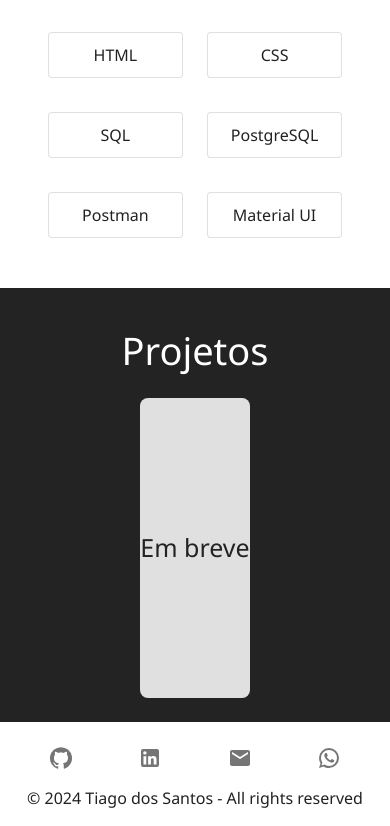
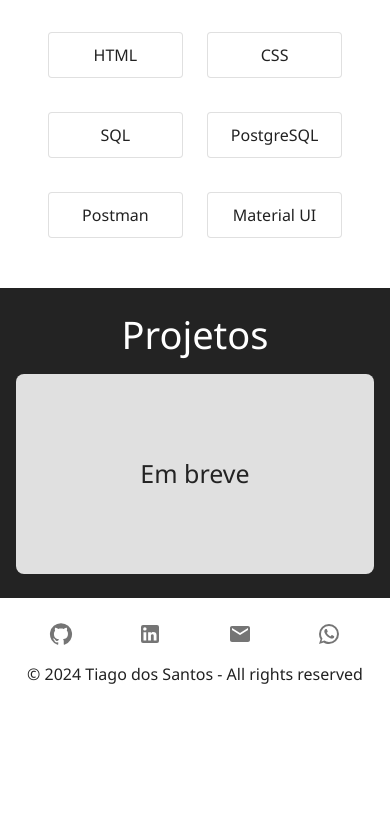
Before and after one commit to Claudioofc/MyPortfolio, a React (Vite) app: page / in a window 390 px wide. Shown: the part 1963-2789 px from the top of the page. After the commit the page ends 2665 px from the top, so only its background shows below. Built offline with nearby package versions, Linux system fonts and the light colour scheme.

Commit message:
ajustes no layout para smartphone

```diff
--- a/src/pages/Home/sections/ProjectsSection/ProjectsSection.tsx
+++ b/src/pages/Home/sections/ProjectsSection/ProjectsSection.tsx
@@ -11,18 +11,20 @@ const ProjectsSection: React.FC = () => {
     return (
         <StyledExperience>
             <Container maxWidth="lg">
-                <Box id="projects" pt={5} pb={3}>
-                    <Typography variant="h2" textAlign="center" color="primary.contrastText">Projetos</Typography>
+                <Box id="projects" pt={{ xs: 3, sm: 5 }} pb={{ xs: 2, sm: 3 }}>
+                    <Typography variant="h2" textAlign="center" color="primary.contrastText">
+                        Projetos
+                    </Typography>
                 </Box>
-                <Grid container spacing={5} pb={3} justifyContent="center">
-                    <Grid size = {{ md: 6}}>
+                <Grid container spacing={{ xs: 3, sm: 5 }} pb={3} justifyContent="center">
+                    <Grid size=  {{xs: 12, sm: 6, md:4}}>
                         <AnimationComponent moveDirection="right">
                             <Box
                                 sx={{
                                     display: 'flex',
                                     justifyContent: 'center',
                                     alignItems: 'center',
-                                    height: '300px',
+                                    height: { xs: '200px', sm: '300px' },
                                     backgroundColor: 'grey.300',
                                     borderRadius: 2
                                 }}
@@ -36,7 +38,7 @@ const ProjectsSection: React.FC = () => {
                 </Grid>
             </Container>
         </StyledExperience>
-    )
+    );
 }
 
 export default ProjectsSection;
```
